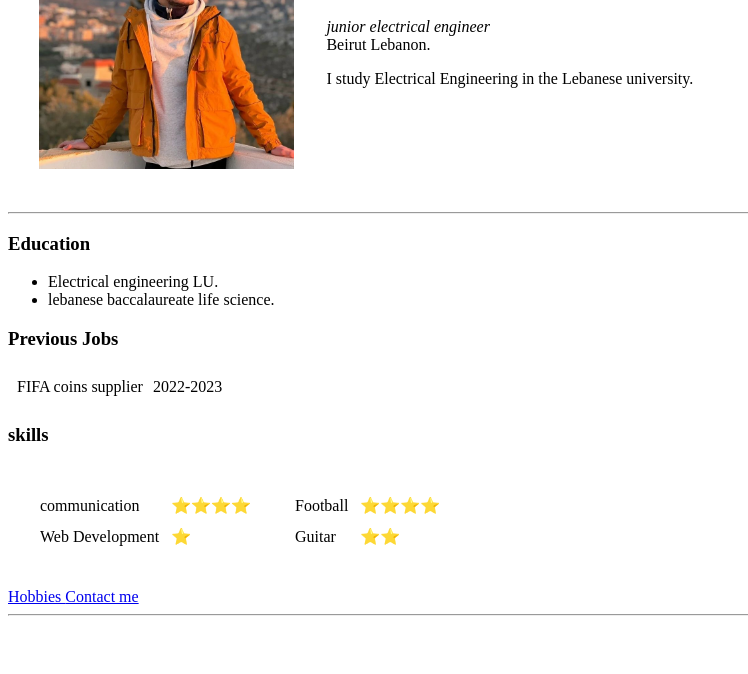
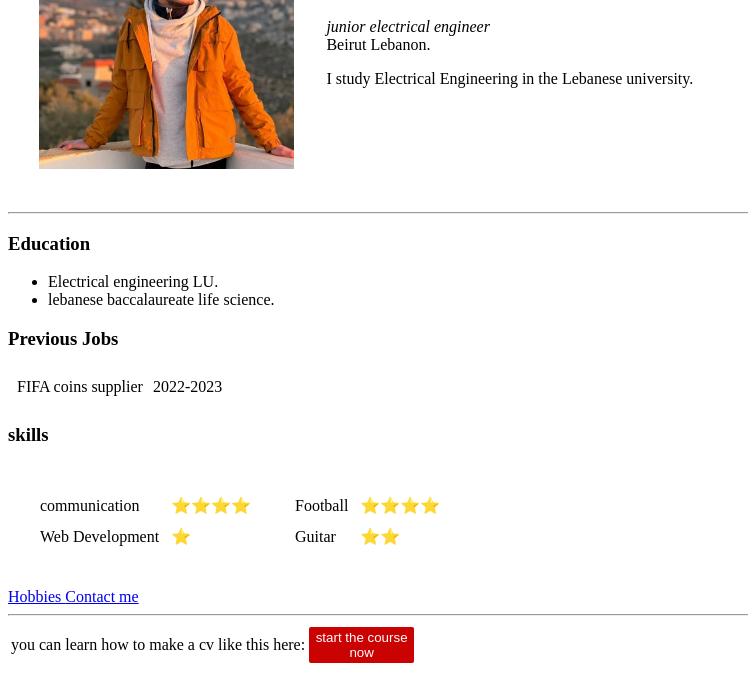
Before and after one commit to sajedwazneh/1st-cv, a plain HTML site: page index.html1.html in a window 1280 px wide. Shown: the part 170-844 px from the top of the page, without its empty margins (0-748 px from the left). Before the commit the page ends 800 px from the top, so only its background shows below. Drawn offline with Linux system fonts and the light colour scheme.

Commit message:
Add files via upload
css styles

```diff
--- a/index.html1.html
+++ b/index.html1.html
@@ -48,5 +48,38 @@
 
 <a href="Hobbies.html"> Hobbies </a> <a href="contact.html"> Contact me </a>
 <hr>
+<table>
+
+    <tr><td>
+you can learn how to make a cv like this here:</td>
+<td><a href="https://youtu.be/C-JcTVCuWoY" target="_blank" Youtube><button class="k">start the course now</button></a>
+    </td>
+    </tr>
+</table>
+<style>
+    .k{
+        background-color: rgb(202, 2, 2);
+    color: white;
+    border: none;
+    height: 36px;
+    width: 105px;
+    border-radius: 2px;
+    cursor: pointer;
+    margin-right: 8px;
+    transition: opacity 0.5s;
+    transition: background-color 1s, color 1s , box-shadow 0.15s;;
+
+
+    }
+    .k:hover{
+        background-color: rgb(41, 118, 211);
+        color: white;
+        box-shadow: 5px 5px 5px rgba(0, 0, 0, 0.15);
+
+    }
+    .k:active{
+        opacity: 1.5;
+    }
+</style>
   </body>
 </html>
```
